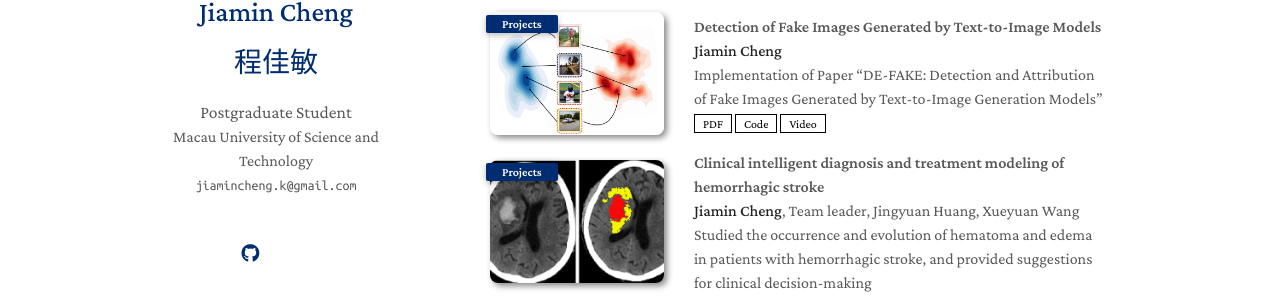
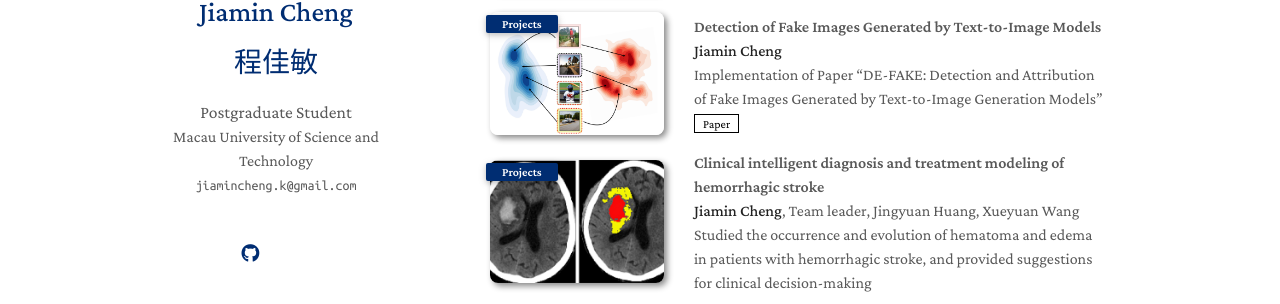
Before and after one commit to jiamincheng/jiamincheng.github.io, a Jekyll site: the page built from index.md, in a window 1280 px wide and 900 px high, scrolled down 1041 px. Shown: the part 242-546 px from the top of the window. Built offline with Jekyll 4.4.1, drawn with Linux system fonts in a browser that asks for light colours; a style sheet for code colours, icons or effects is not loaded; grey boxes are pictures that could not be loaded.

Commit message:
Update projects.md

```diff
--- a/_includes/projects.md
+++ b/_includes/projects.md
@@ -8,7 +8,6 @@
 
 {% for link in site.data.publications.main %}
 {% endfor %}
-
 <li>
 <div class="pub-row">
   <div class="col-sm-3 abbr" style="position: relative;padding-right: 15px;padding-left: 15px;">
@@ -30,7 +29,6 @@
 
 
 
-
 <li>
 <div class="pub-row">
   <div class="col-sm-3 abbr" style="position: relative;padding-right: 15px;padding-left: 15px;">
@@ -42,9 +40,7 @@
       <div class="author"><strong>Jiamin Cheng</strong></div>
       <div class="periodical">Implementation of Paper “DE-FAKE: Detection and Attribution of Fake Images Generated by Text-to-Image Generation Models”</div>
     <div class="links">
-      <a href="https://openaccess.thecvf.com/content_CVPR_2019/papers/Sun_Meta-Transfer_Learning_for_Few-Shot_Learning_CVPR_2019_paper.pdf" class="btn btn-sm z-depth-0" role="button" target="_blank" style="font-size:12px;">PDF</a>
-      <a href="https://github.com/yaoyao-liu/meta-transfer-learning" class="btn btn-sm z-depth-0" role="button" target="_blank" style="font-size:12px;">Code</a>
-      <a href="https://www.bilibili.com/video/BV1Jc411K7Pe?t=12.9" class="btn btn-sm z-depth-0" role="button" target="_blank" style="font-size:12px;">Video</a>
+      <a href="https://arxiv.org/abs/2210.06998" class="btn btn-sm z-depth-0" role="button" target="_blank" style="font-size:12px;">Paper</a>
     </div>
   </div>
 </div>
@@ -70,7 +66,6 @@
 
 
 
-
 <li>
 <div class="pub-row">
   <div class="col-sm-3 abbr" style="position: relative;padding-right: 15px;padding-left: 15px;">
```
